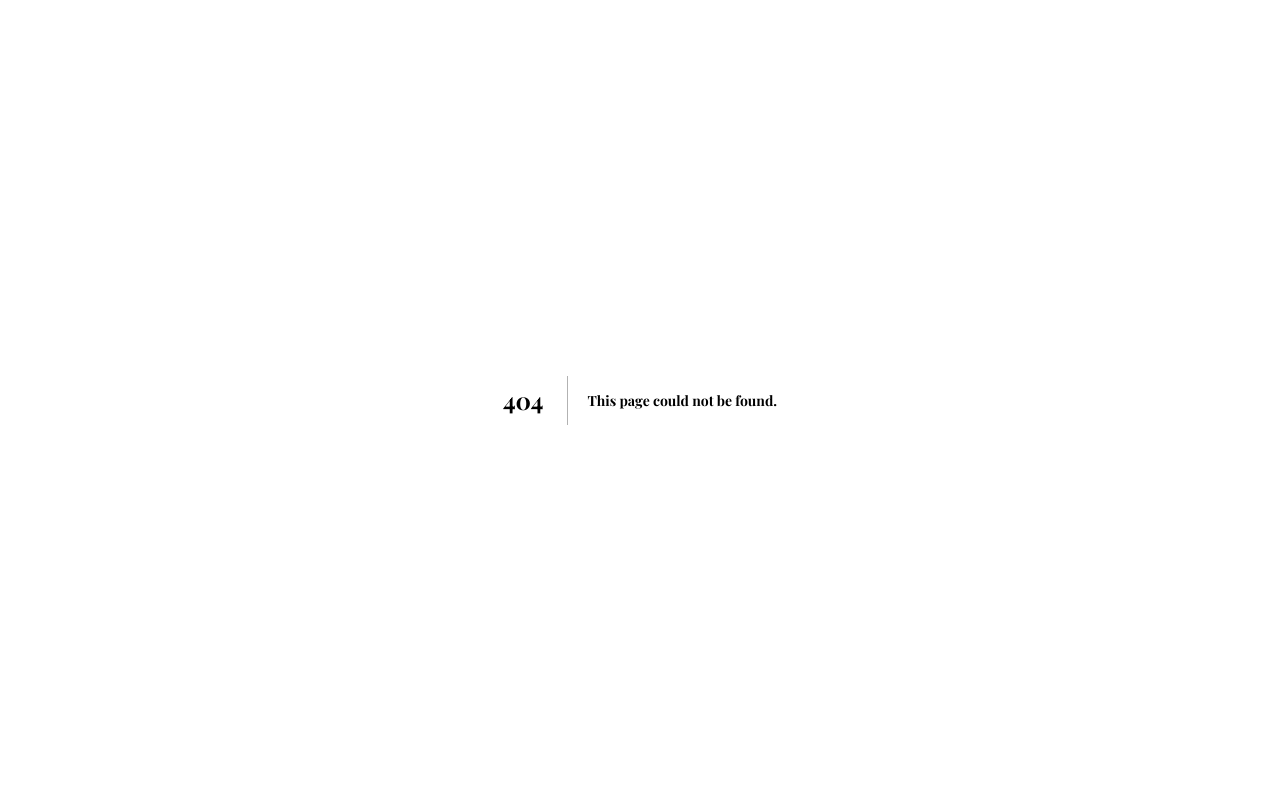
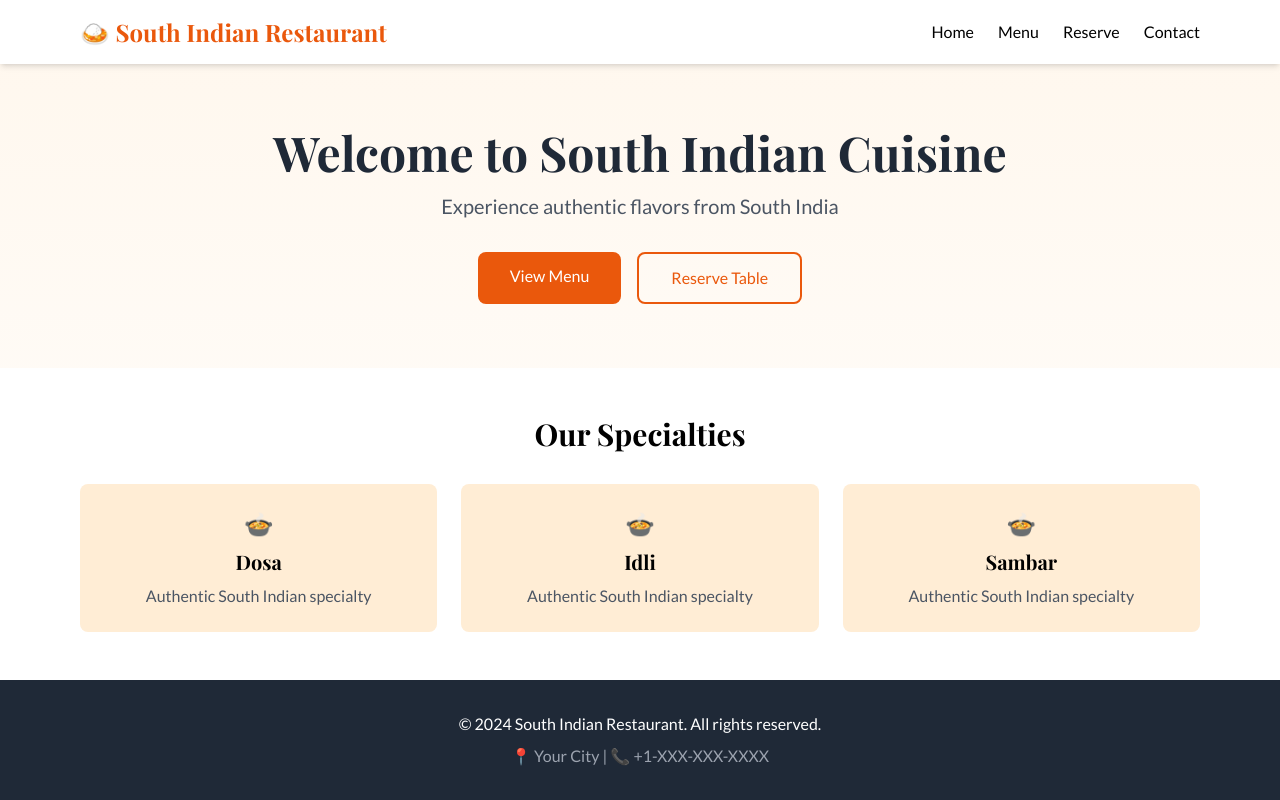
Before and after one commit to Chandrakntt/South-Indian-Restaurant-Website, a Next.js app: page / in a window 1280 px wide. Before the commit this address had no page. Built offline with nearby package versions, Linux system fonts and the light colour scheme.

Commit message:
Add homepage (page.tsx)

```diff
--- /dev/null
+++ b/app/page.tsx
@@ -0,0 +1,69 @@
+'use client'
+
+import Link from 'next/link'
+import { useState } from 'react'
+
+export default function HomePage() {
+  const [menuOpen, setMenuOpen] = useState(false)
+
+  return (
+    <div className="min-h-screen bg-gradient-to-b from-orange-50 to-white">
+      {/* Navbar */}
+      <nav className="sticky top-0 z-50 bg-white shadow-md">
+        <div className="max-w-6xl mx-auto px-4 py-4 flex justify-between items-center">
+          <h1 className="text-2xl font-bold text-orange-600">🍛 South Indian Restaurant</h1>
+          <button
+            onClick={() => setMenuOpen(!menuOpen)}
+            className="md:hidden text-gray-600"
+          >
+            ☰
+          </button>
+          <ul className={`${menuOpen ? 'block' : 'hidden'} md:flex gap-6`}>
+            <li><Link href="/" className="hover:text-orange-600">Home</Link></li>
+            <li><Link href="/menu" className="hover:text-orange-600">Menu</Link></li>
+            <li><Link href="/reserve" className="hover:text-orange-600">Reserve</Link></li>
+            <li><Link href="/contact" className="hover:text-orange-600">Contact</Link></li>
+          </ul>
+        </div>
+      </nav>
+
+      {/* Hero Section */}
+      <section className="max-w-6xl mx-auto px-4 py-16 text-center">
+        <h2 className="text-5xl font-bold text-gray-800 mb-4">Welcome to South Indian Cuisine</h2>
+        <p className="text-xl text-gray-600 mb-8">Experience authentic flavors from South India</p>
+        <div className="flex gap-4 justify-center">
+          <Link href="/menu" className="bg-orange-600 text-white px-8 py-3 rounded-lg hover:bg-orange-700">
+            View Menu
+          </Link>
+          <Link href="/reserve" className="border-2 border-orange-600 text-orange-600 px-8 py-3 rounded-lg hover:bg-orange-50">
+            Reserve Table
+          </Link>
+        </div>
+      </section>
+
+      {/* Featured Dishes */}
+      <section className="bg-white py-12">
+        <div className="max-w-6xl mx-auto px-4">
+          <h3 className="text-3xl font-bold text-center mb-8">Our Specialties</h3>
+          <div className="grid md:grid-cols-3 gap-6">
+            {['Dosa', 'Idli', 'Sambar'].map((dish) => (
+              <div key={dish} className="bg-orange-100 p-6 rounded-lg text-center hover:shadow-lg transition">
+                <p className="text-2xl mb-2">🍲</p>
+                <h4 className="text-xl font-bold mb-2">{dish}</h4>
+                <p className="text-gray-600">Authentic South Indian specialty</p>
+              </div>
+            ))}
+          </div>
+        </div>
+      </section>
+
+      {/* Footer */}
+      <footer className="bg-gray-800 text-white py-8">
+        <div className="max-w-6xl mx-auto px-4 text-center">
+          <p>&copy; 2024 South Indian Restaurant. All rights reserved.</p>
+          <p className="text-gray-400 mt-2">📍 Your City | 📞 +1-XXX-XXX-XXXX</p>
+        </div>
+      </footer>
+    </div>
+  )
+}
```
